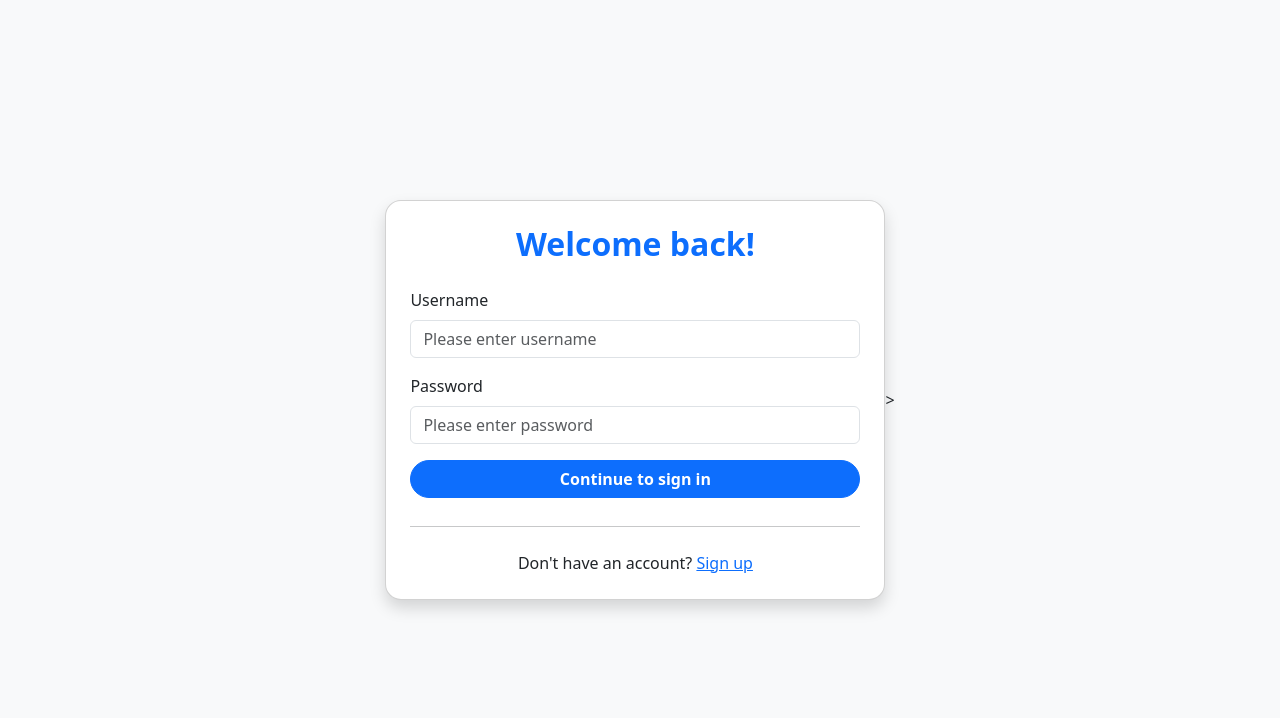
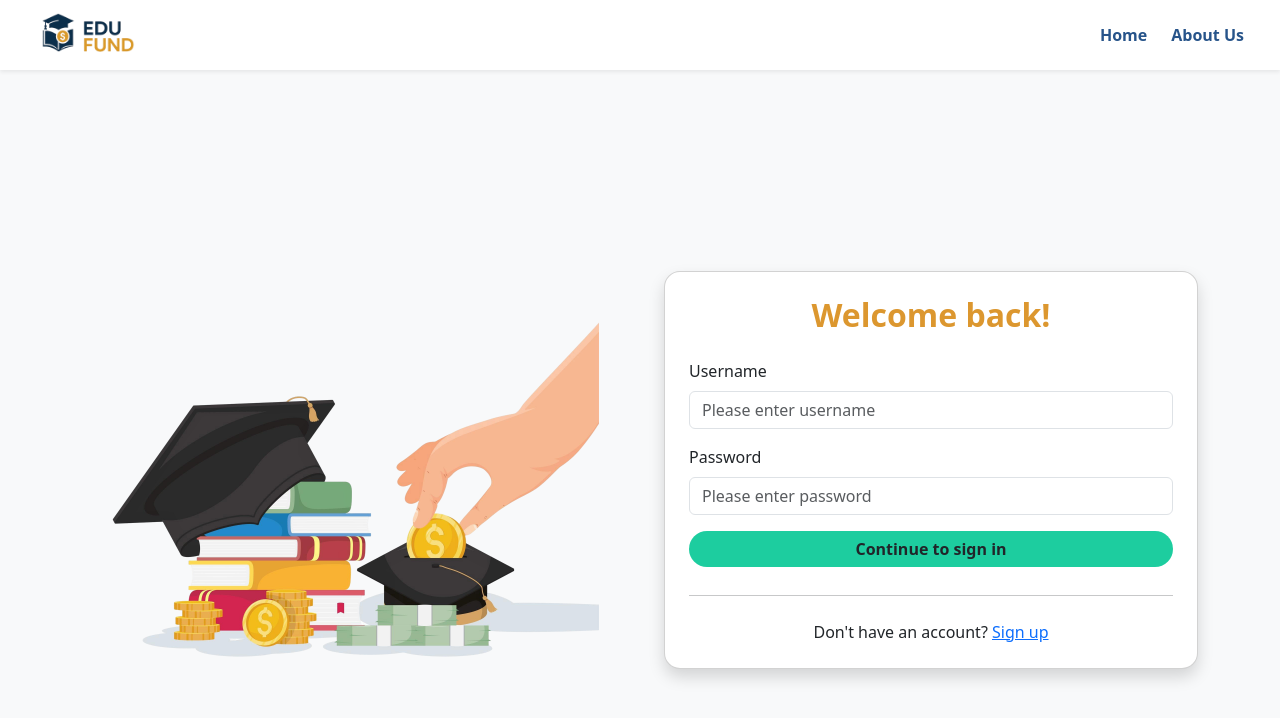
Before and after one commit to tarekyousef179/Crowdfunding_ITI, a website with bundled scripts: page public/pages/login.html in a window 1280 px wide. Built offline with nearby package versions, Linux system fonts and the light colour scheme.

Commit message:
Add login page updates and new images

```diff
--- a/public/javascript/login.js
+++ b/public/javascript/login.js
@@ -2,7 +2,6 @@ import { User } from "../javascript/models/User.js";
 
 const onSubmitForm = async (event) => {
   event.preventDefault();
-
 
   document.getElementById("userNameErrorField").innerText = "";
   document.getElementById("passwordErrorField").innerText = "";
@@ -10,7 +9,6 @@ const onSubmitForm = async (event) => {
 
   const userName = document.getElementById("username").value.trim();
   const password = document.getElementById("password").value.trim();
-
 
   if (!userName) {
     document.getElementById("userNameErrorField").innerText = "* Required";
@@ -21,28 +19,26 @@ const onSubmitForm = async (event) => {
     return;
   }
 
-
   const { user, errorCode, errorMessage } = await User.findUserByUsernameAndPassword(userName, password);
 
   if (user) {
-
     localStorage.setItem("loggedInUser", JSON.stringify(user));
-
 
     if (user.role === "donor") {
       window.location.href = "/pages/donor-dashboard.html";
     } else if (user.role === "student") {
       window.location.href = "/pages/student-dashboard.html";
+    } else if (user.role === "admin") {
+      window.location.href = "/pages/admin-dashboard.html";
     } else {
       window.location.href = "/pages/home.html";
     }
   } else {
-
     const formErrorField = document.getElementById("formError");
     if (errorCode === "userNotFound") {
       formErrorField.innerText = errorMessage;
     } else if (errorCode === "wrongPassword") {
-      formErrorField.innerHTML = errorMessage;
+      formErrorField.innerText = errorMessage;
     } else {
       formErrorField.innerText = errorMessage || "An unknown error occurred.";
     }
--- a/public/pages/login.html
+++ b/public/pages/login.html
@@ -6,17 +6,72 @@
     <title>Login | Crowdfunding</title>
 
     <link href="../bootstrap/bootstrap.min.css" rel="stylesheet" />
+    <script src="../javascript/login.js" type="module"></script>
 
-    <script src="../javascript/login.js" type="module"></script>
+    <style>
+      .nav-link-custom {
+        color: #27548A !important;
+        font-weight: 600;
+        transition: color 0.3s ease;
+      }
+
+      .nav-link-custom:hover {
+        color: #dc972f !important;
+      }
+
+      #login-button {
+        background-color: #1DCD9F;
+        border: none;
+        transition: background-color 0.3s ease;
+      }
+
+      #login-button:hover {
+        background-color: #17b98c;
+      }
+    </style>
   </head>
-  <body
-    class="bg-light d-flex justify-content-center align-items-center vh-100"
-  >
-    <div
-      class="card p-4 shadow rounded-4"
-      style="max-width: 500px; width: 100%"
-    >
-      <h2 class="text-center text-primary fw-bold mb-4">Welcome back!</h2>
+
+  <body class="bg-light">
+    <!-- Navbar -->
+    <nav class="navbar navbar-light bg-white shadow-sm px-4 py-2" style="height: 70px;">
+      <div class="container-fluid d-flex align-items-center justify-content-between">
+        <!-- Logo -->
+        <a class="navbar-brand d-flex align-items-center gap-2" href="#" style="height: 10px;">
+          <img
+            src="../images/logo-bg.png"
+            alt="Logo"
+            class="d-inline-block"
+            style="height: 5rem; transform: scale(1.3); transform-origin: left center; object-fit: contain;"
+          />
+        </a>
+
+        <!-- Links on the right -->
+        <div class="d-flex gap-4">
+          <a href="/pages/home.html" class="text-decoration-none nav-link-custom">Home</a>
+         <a href="/pages/about.html" class="text-decoration-none nav-link-custom">About Us</a>
+
+        </div>
+      </div>
+    </nav>
+
+    <!-- الصفحة الرئيسية -->
+    <div class="d-flex justify-content-center align-items-center vh-100">
+      <div class="container">
+        <div class="row justify-content-center align-items-center g-5 flex-column flex-md-row">
+          <!-- الصورة -->
+          <div class="col-md-6 text-center">
+            <img
+              src="../images/img-login.png"
+              alt="Login Illustration"
+              class="img-fluid rounded-4"
+              style="max-height: 400px; object-fit: cover;"
+            />
+          </div>
+
+          <!-- فورم تسجيل الدخول -->
+          <div class="col-md-6">
+            <div class="card p-4 shadow rounded-4">
+              <h2 class="text-center fw-bold mb-4" style="color: #dc972f;">Welcome back!</h2>
 
 
               <form id="loginForm" novalidate>
@@ -46,7 +101,7 @@
 
                 <button
                   type="submit"
-          class="btn btn-primary w-100 rounded-pill fw-semibold"
+                  class="btn w-100 rounded-pill fw-semibold"
                   id="login-button"
                 >
                   Continue to sign in
@@ -57,16 +112,16 @@
 
               <hr class="my-4" />
 
-
               <div class="text-center">
                 <p class="mb-0">
                   Don't have an account?
-          <a href="#" onclick="alert('Redirect to Sign up')">Sign up</a>
+                   <a href="/pages/signup.html">Sign up</a>
                 </p>
+              </div>
+            </div>
+          </div>
+        </div>
       </div>
     </div>
   </body>
 </html>
-
-
->
```
Also changed, not shown: public/images/img-login.png (added), public/images/logo-bg.png (added). Lines whose indentation alone changed are shown as unchanged.
